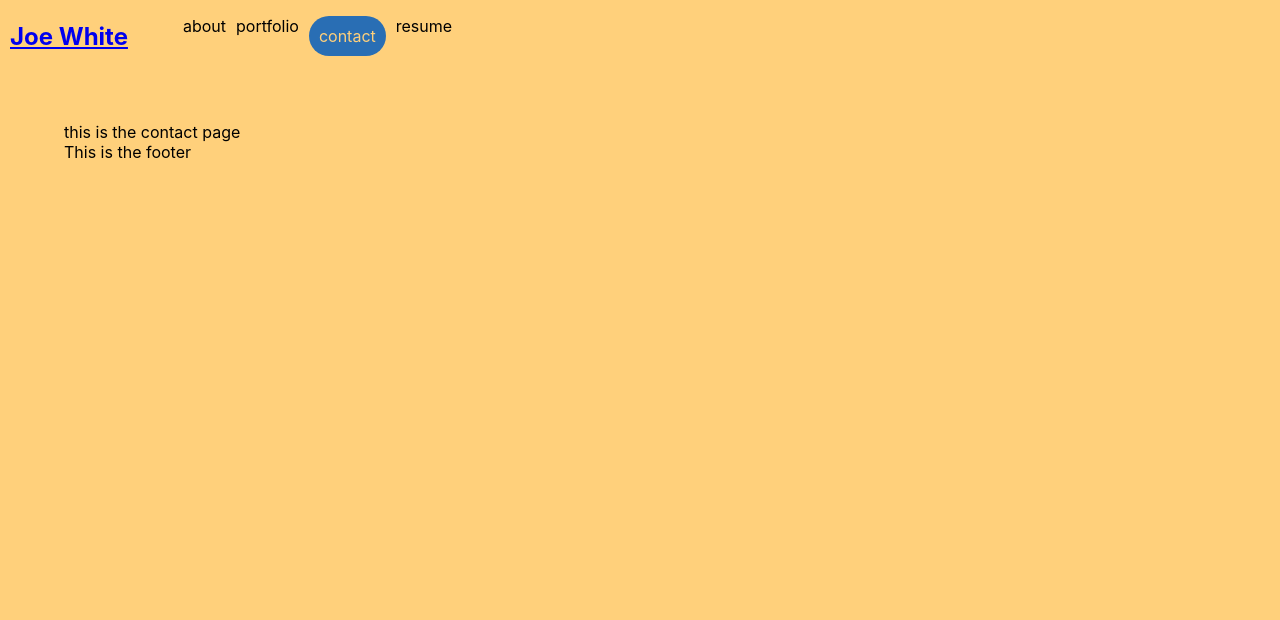
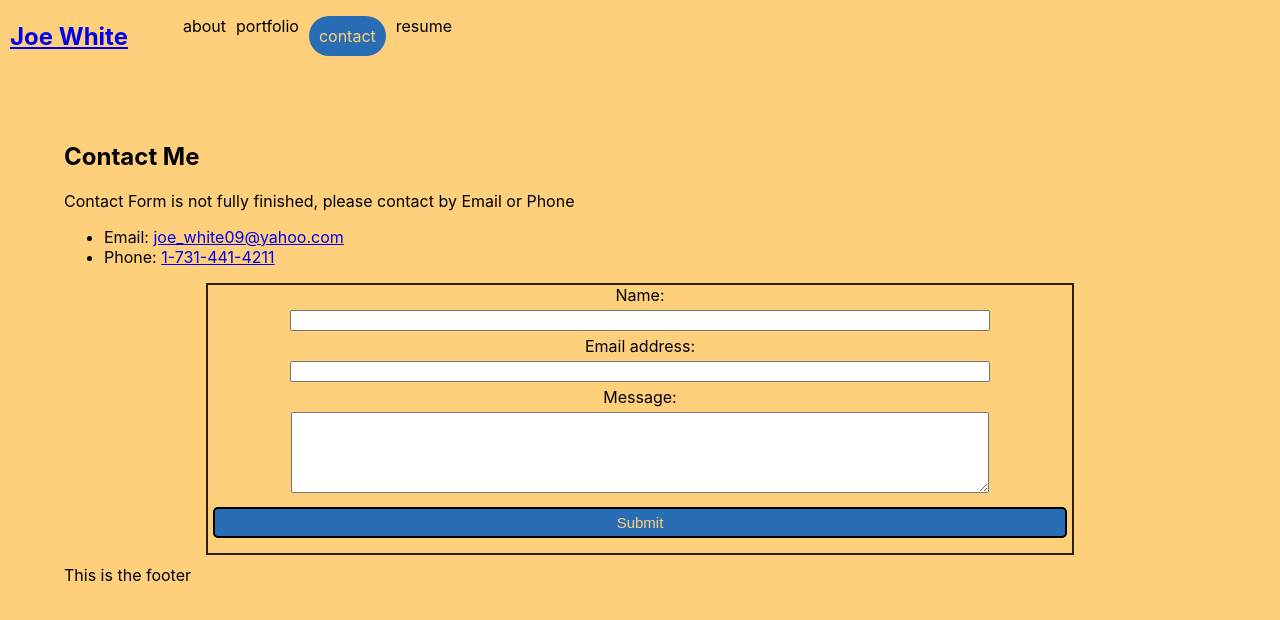
Before and after one commit to joe-white09/joe-white-port22, a React (Create React App) app: page / in a window 1280 px wide. Both pictures are taken after a click on the element "contact". Shown: the top 620 px of the page. Built offline with nearby package versions, Linux system fonts and the light colour scheme.

Commit message:
contact form renders, alt contact info also

```diff
--- a/package.json
+++ b/package.json
@@ -34,5 +34,8 @@
       "last 1 firefox version",
       "last 1 safari version"
     ]
+  },
+  "devDependencies": {
+    "bootstrap": "^5.2.0"
   }
 }
--- a/src/App.js
+++ b/src/App.js
@@ -1,9 +1,9 @@
-import logo from './logo.svg';
 import './App.css';
 import About from './components/About';
 import Nav from './components/Nav';
 import { useState } from 'react';
 import Portfolio from './components/Portfolio';
+import ContactForm from './components/Contact';
 
 function App() {
   const [categories] = useState([
@@ -30,7 +30,7 @@ function App() {
           <Portfolio></Portfolio>
         }
         { currentCategory.name === 'contact' &&
-        <div>this is the contact page</div>
+          <ContactForm></ContactForm>
         }
         { currentCategory.name === 'resume' &&
         <div>this is the resume page</div>
--- a/src/components/About/index.js
+++ b/src/components/About/index.js
@@ -4,7 +4,7 @@ function About() {
     return(
         <section>
             <h1>About Me</h1>
-            <img src={profileImage}  id="profilePic" style= {{ width: "100%" }} alt="Profile Picture"></img>
+            <img src={profileImage}  id="profilePic" style= {{ width: "100%" }} alt="Selfie"></img>
             <div>
                 <p>
                     My name is Joe White. I began learning to code in April, 2022. Enrolled in Vanderbilt University Coding Bootcamp,
--- a/src/components/Contact/index.js
+++ b/src/components/Contact/index.js
@@ -0,0 +1,72 @@
+import React, { useState } from "react";
+import { validateEmail } from "../../utils/helpers";
+
+function ContactForm() {
+    const [formState, setFormState] = useState({ name: '', email: '', message: '' });
+    const { name, email, message } = formState;
+    const [errorMessage, setErrorMessage] = useState('');
+
+    function handleChange(e) {
+        if (e.target.name === 'email') {
+            const isValid = validateEmail(e.target.value);
+            console.log(isValid);
+
+            if(!isValid) {
+                setErrorMessage('Your email is invalid');
+            } else {
+                setErrorMessage('');
+            }
+        } else {
+            if (!e.target.value.length) {
+                setErrorMessage(`${e.target.name} is required`);
+            } else {
+                setErrorMessage('');
+            }
+        }
+        if(!errorMessage) {
+            setFormState({ ...formState, [e.target.name]: e.target.value });
+        }
+    }
+
+    function handleSubmit(e) {
+        e.preventDefault();
+        console.log(formState);
+    }
+
+    return(
+        <section>
+            <h1>Contact Me</h1>
+            <div>
+                <p>Contact Form is not fully finished, please contact by Email or Phone</p>
+                    <ul>
+                        <li>Email: <a href="mailto:joe_white09@yahoo.com">joe_white09@yahoo.com</a></li>
+                        <li>Phone: <a href="tel:17314414211">1-731-441-4211</a></li>
+                    </ul>
+            </div>
+            <form className="contact-form" onSubmit={handleSubmit}>
+                <div className="container">
+                    <div>
+                        <label htmlFor="name">Name:</label><br/>
+                        <input type="text" defaultValue={name} onBlur={handleChange} name="name" />
+                    </div>
+                    <div>
+                        <label htmlFor="email">Email address:</label><br/>
+                        <input type="email" defaultValue={email} name="email" onBlur={handleChange} />
+                    </div>
+                    <div>
+                        <label htmlFor="message">Message:</label><br/>
+                        <textarea name="message" defaultValue={message} onBlur={handleChange} rows="5" />
+                    </div>
+                {errorMessage && (
+                    <div>
+                        <p className="error-text">{errorMessage}</p>
+                    </div>
+                )}
+                <button type="submit" className="btn">Submit</button>
+                </div>
+            </form>
+        </section>
+    )
+};
+
+export default ContactForm;
--- a/src/components/Nav/index.js
+++ b/src/components/Nav/index.js
@@ -1,4 +1,5 @@
 import { useEffect } from "react";
+import { capitalizeFirstLetter } from "../../utils/helpers"
 
 function Nav(props) {
     const
@@ -9,7 +10,7 @@ function Nav(props) {
     } = props;
 
     useEffect(() => {
-        document.title = currentCategory.name;
+        document.title = capitalizeFirstLetter(currentCategory.name);
     }, [currentCategory]);
 
     return(
--- a/src/index.css
+++ b/src/index.css
@@ -101,3 +101,41 @@ nav  li {
   border: solid 5px var(--tertiary);
   border-radius: 10%;
 }
+
+.btn {
+  border-radius: 5px;
+  background: var(--tertiary);
+  text-decoration: none;
+  padding: 5px;
+  margin: 5px;
+  border: 2px, solid black;
+  color: var(--primary);
+  font-size: 15px;
+  margin: 5px;
+}
+
+.container {
+  margin: 10px auto;
+  padding: 0px 0px 10px 0px;
+  border: solid 2px rgb(49, 30, 16);
+  display: flex;
+  flex-direction: column;
+  max-width: 75%;
+}
+
+input, textarea {
+  width: 80%;
+  margin: 5px;
+}
+
+label {
+  margin: 5px;
+}
+
+.contact-form {
+  text-align: center;
+}
+
+.error-text {
+  color: red;
+}
--- /dev/null
+++ b/src/utils/helpers.js
@@ -0,0 +1,8 @@
+export function capitalizeFirstLetter(string) {
+  return string.charAt(0).toUpperCase() + string.slice(1);
+}
+
+export function validateEmail(email) {
+  var re = /^(([^<>()[\]\\.,;:\s@"]+(\.[^<>()[\]\\.,;:\s@"]+)*)|(".+"))@((\[[0-9]{1,3}\.[0-9]{1,3}\.[0-9]{1,3}\.[0-9]{1,3}\])|(([a-zA-Z\-0-9]+\.)+[a-zA-Z]{2,}))$/;
+  return re.test(String(email).toLowerCase());
+}
```
Also changed, not shown: 1 other file (tests, documents, lock files or other folders).
